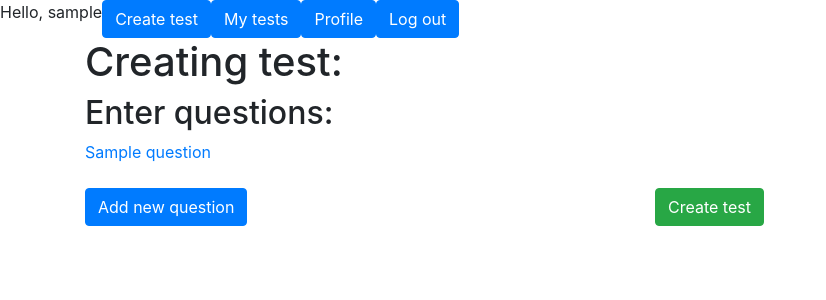
After one commit to zaldis/TestSystem, a Django app: page /accounts/mytests/1/questions/ in a window 1280 px wide. The commit adds this page. Shown: the top 300 px of the page, without its empty margins (0-826 px from the left). Run offline with Django 3.2, Linux system fonts and the light colour scheme; a user stored in the database is signed in; tables that the repository leaves empty hold one stand-in row (values such as "Sample post"); some libraries are stand-ins or nearby versions.

Commit message:
Add test creation page

```diff
--- a/core/models.py
+++ b/core/models.py
@@ -14,10 +14,16 @@ class UserDetail(models.Model):
 
 
 class Test(models.Model):
+
+    class TestState(models.TextChoices):
+        CREATING = 'A', 'Creating'
+        CREATED = 'Z', 'Created'
+
     title = models.CharField(max_length=100)
     description = models.TextField()
-    passes = models.PositiveIntegerField()
+    passes = models.PositiveIntegerField(default=0)
     creation_date = models.DateTimeField(auto_now=True)
+    state = models.CharField(max_length=100, choices=TestState.choices, default=TestState.CREATING)
 
     def __str__(self):
         return f"{self.title}: {self.passes}"
@@ -25,7 +31,6 @@ class Test(models.Model):
 
 class Question(models.Model):
     test = models.ForeignKey(Test, on_delete=CASCADE)
-    order = models.PositiveIntegerField()
     question = models.TextField()
 
     def __str__(self):
@@ -35,7 +40,7 @@ class Question(models.Model):
 class Answer(models.Model):
     question = models.ForeignKey(Question, on_delete=CASCADE)
     text = models.TextField()
-    is_correct = models.BooleanField()
+    is_correct = models.BooleanField(default=False)
 
     class Meta:
         unique_together = ('question', 'text')
--- /dev/null
+++ b/core/templates/accounts/question_list.html
@@ -0,0 +1,31 @@
+{% extends "base.html" %}
+
+
+{% block content %}
+    <h1> Creating test:</h1>
+
+    <h2> Enter questions: </h2>
+
+    {% for question in questions %}
+        <div><a href="{% url 'question_details' question.test_id question.id %}">
+            {{ question.question }}
+        </a></div>
+    {% endfor %}
+
+    <br>
+    <div class="row">
+        <div class="col">
+            <form method="POST">
+                {% csrf_token %}
+                <button type="submit" class="btn btn-primary">Add new question</button>
+            </form>
+        </div>
+
+        <div class="col">
+            <form>
+                <input type="hidden" name="create-test" value="on">
+                <button type="submit" class="btn btn-success">Create test</button>
+            </form>
+        </div>
+    </div>
+{% endblock %}
--- a/core/templates/accounts/test_details.html
+++ b/core/templates/accounts/test_details.html
@@ -27,7 +27,11 @@
         <div>accept persentage: </div>
     {% endif %}
 
-    <button class="btn btn-success">Pass test</button>
+    {% if test.state == 'Z' %}
+        <button class="btn btn-success">Pass test</button>
+    {% else %}
+    <a href="{% url 'question_list' test.id %}">Finish test creation</a>
+    {% endif %}
 
     <hr>
 
--- a/core/templates/base.html
+++ b/core/templates/base.html
@@ -20,7 +20,7 @@
             <div style="display: flex">
                 <span>Hello, {{ user.username }}</span>
 
-                <form method="GET" action="#">
+                <form action="{% url 'create_test' %}">
                     <button type="submit" class="btn btn-primary">Create test</button>
                 </form>
 
--- a/core/urls.py
+++ b/core/urls.py
@@ -18,8 +18,15 @@ urlpatterns = [
         path('profile/', views.ProfileView.as_view(), name='profile'),
         path('mytests/', include([
             path('', views.MyTestsView.as_view(), name='mytests'),
-            path('<int:pk>/', views.MyTestDetailsView.as_view(), name='mytest_details'),
-            path('comment/', views.CommentView.as_view(), name='comment')
+            path('<int:pk>/', include([
+                path('', views.MyTestDetailsView.as_view(), name='mytest_details'),
+                path('questions/', include([
+                    path('', views.QuestionListView.as_view(), name='question_list'),
+                    path('<int:question_id>/', views.QuestionDetailView.as_view(), name="question_details"),
+                ])),
+            ])),
+            path('comment/', views.CommentView.as_view(), name='comment'),
+            path('create/', views.MyTestCreateView.as_view(), name="create_test"),
         ])),
     ])),
 ]
--- a/core/views.py
+++ b/core/views.py
@@ -1,13 +1,13 @@
 from django.contrib.auth.mixins import LoginRequiredMixin
 from django.contrib.auth.views import logout_then_login
-from django.http.response import Http404, HttpResponse
-from django.shortcuts import redirect
-from django.urls.base import reverse, reverse_lazy
+from django.http.response import Http404, HttpResponse, HttpResponseRedirect
+from django.shortcuts import redirect, render
+from django.urls.base import reverse
 from django.views.generic import TemplateView, FormView, ListView, DetailView
 from django.views import View
 
-from core.models import Comment, Test, UserDetail
-from .forms import CommentForm, ProfileForm
+from core.models import Answer, Comment, Question, Test, UserDetail
+from .forms import CommentForm, ProfileForm, QuestionForm, QuestionFormSet, TestForm
 from .mixins import ClientZoneMixin
 
 
@@ -78,6 +78,88 @@ class MyTestsView(LoginRequiredMixin, ClientZoneMixin, ListView):
         return result
 
 
+class MyTestCreateView(LoginRequiredMixin, FormView):
+    template_name = 'accounts/create_test.html'
+    form_class = TestForm
+
+    def get_success_url(self):
+        test_id = self._create_test_with_default_questions()
+        return reverse('question_list', args=(test_id, ))
+
+    def _create_test_with_default_questions(self):
+        form = self.get_form(); form.is_valid()
+        test = Test.objects.create(**form.cleaned_data)
+
+        for _ in range(5):
+            question = Question.objects.create(test=test, question='Default question')
+            for _ in range(4):
+                answer = Answer.objects.create(question=question, text=f'Default answer{_}')
+            answer.is_correct = True
+            answer.save()
+
+        return test.id
+
+
+class QuestionListView(LoginRequiredMixin, ListView):
+    model = Question
+    context_object_name = 'questions'
+    template_name = 'accounts/question_list.html'
+
+    def get_queryset(self):
+        test_id = self.kwargs['pk']
+        return Question.objects.filter(test_id=test_id)
+
+    def post(self, request, pk):
+        test = Test.objects.get(id=pk)
+        question = Question.objects.create(test=test, question='Default question')
+        for _ in range(4):
+            answer = Answer.objects.create(question=question, text=f'Default answer{_}')
+        answer.is_correct = True
+        answer.save()
+
+        return HttpResponseRedirect(request.path_info)
+
+    def get(self, request, pk):
+        if request.GET.get('create-test', 'off') == 'on':
+            test = Test.objects.get(id=pk)
+            test.state = Test.TestState.CREATED
+            test.save()
+            return HttpResponseRedirect(reverse('mytest_details', args=[pk]))
+        return super().get(request, pk)
+
+
+class QuestionDetailView(LoginRequiredMixin, DetailView):
+    model = Question
+    context_object_name = 'question'
+    template_name = 'accounts/question_details.html'
+    pk_url_kwarg = 'question_id'
+
+    def get_context_data(self, **kwargs):
+        context = super().get_context_data(**kwargs)
+        question = self.get_object()
+        answers = question.answer_set.all()
+
+        context['answers'] = answers
+        return context
+
+    def post(self, request, pk, *args, **kwargs):
+        question = self.get_object()
+
+        question.question = request.POST['question']
+
+        for field, value in request.POST.items():
+            if 'answer' in field:
+                answer_id = field.split('answer-')[-1]
+                answer = Answer.objects.get(id=answer_id)
+                answer.text = value
+                answer.is_correct = request.POST['correct'] == str(answer.id)
+                answer.save()
+
+        question.save()
+        return HttpResponseRedirect(reverse('question_list', args=[pk]))
+
+
+
 class MyTestDetailsView(LoginRequiredMixin, DetailView):
     model = Test
     context_object_name = 'test'
```
Also changed, not shown: core/forms.py (+16 -0 lines), core/templates/accounts/create_test.html (added, +31 -0 lines), core/templates/accounts/question_details.html (added, +27 -0 lines), core/migrations/0006_auto_20210211_0852.py (added), core/migrations/0007_auto_20210211_1009.py (added), core/migrations/0008_auto_20210211_1030.py (added).
